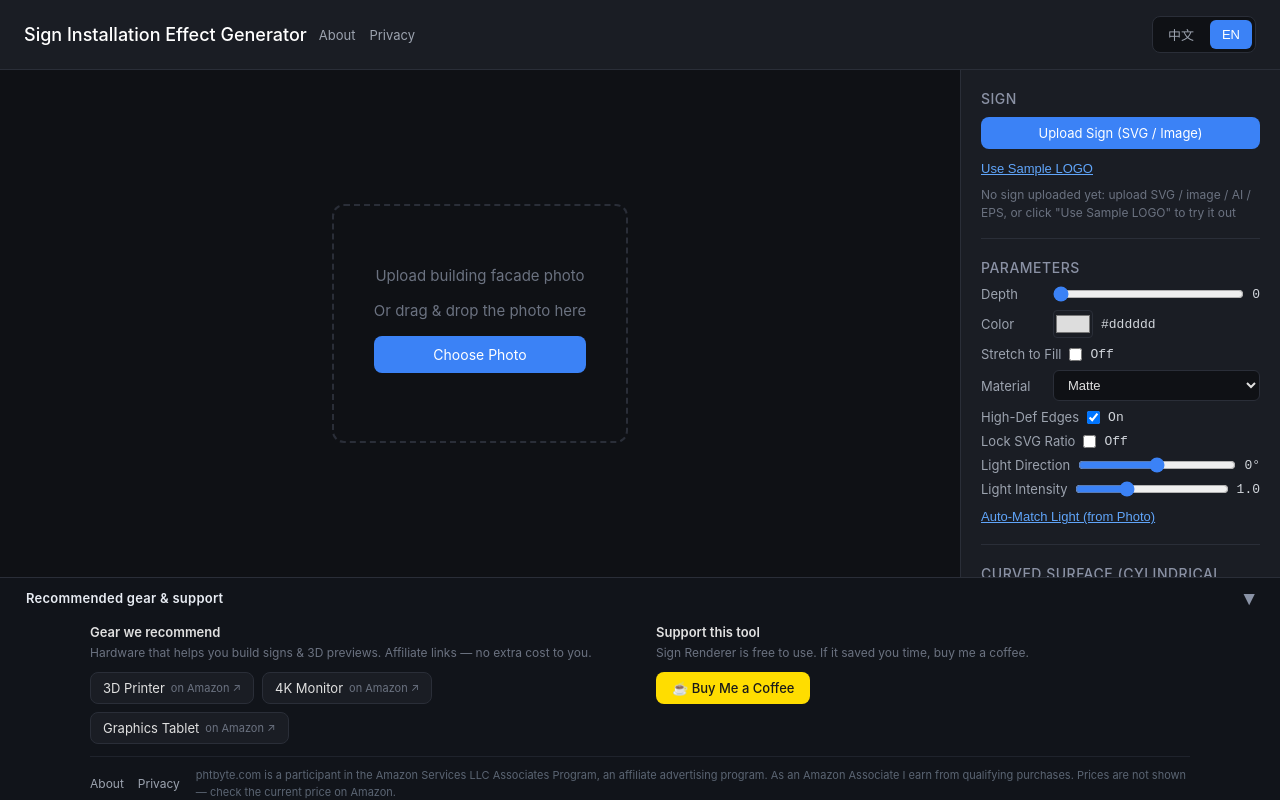
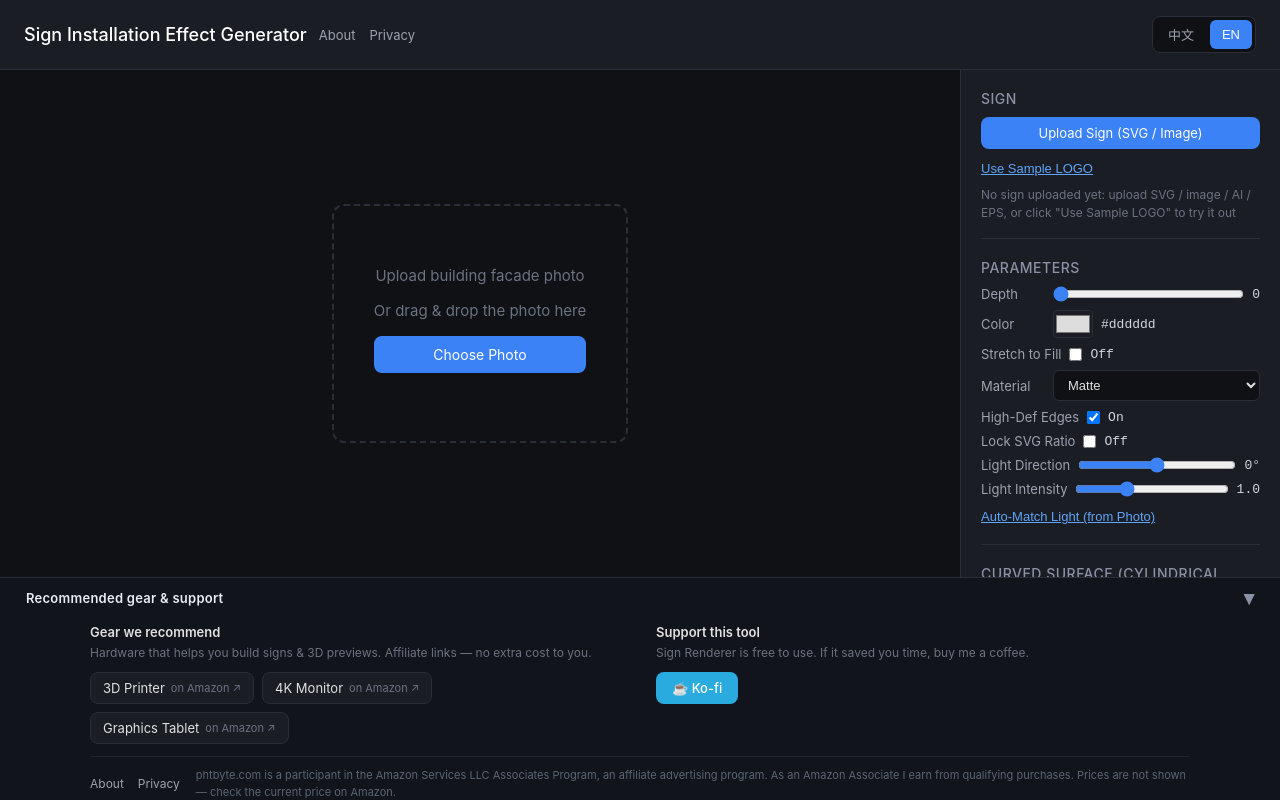
Before and after one commit to pht1991/sign-renderer, a React (Vite) app: page / in a window 1280 px wide. Built offline with nearby package versions, Linux system fonts and the light colour scheme.

Commit message:
feat: 赞助渠道由 Buy Me a Coffee 切换为 Ko-fi

```diff
--- a/public/about.html
+++ b/public/about.html
@@ -18,7 +18,7 @@
   .chip:hover { border-color: #3b82f6; }
   .chip span { color: #6b7280; font-size: 12px; }
   .btn { display: inline-block; padding: 10px 18px; border-radius: 8px; text-decoration: none; font-size: 14px; margin-right: 10px; }
-  .bmc { background: #ffdd00; color: #1a1a1a; }
+  .kofi { background: #29abe0; color: #fff; }
   .ftc { margin-top: 36px; padding-top: 16px; border-top: 1px solid #2a2e38; font-size: 12px; color: #6b7280; }
   code { background: #15181f; padding: 2px 6px; border-radius: 4px; color: #93c5fd; }
 </style>
@@ -45,7 +45,7 @@
   <h2>Support this tool</h2>
   <p>If Sign Renderer saved you time, consider supporting its development:</p>
   <p>
-    <a class="btn bmc" href="https://buymeacoffee.com/haitaopan" target="_blank" rel="noopener">☕ Buy Me a Coffee</a>
+    <a class="btn kofi" href="https://ko-fi.com/haitaopan" target="_blank" rel="noopener">☕ Ko-fi</a>
   </p>
 
   <a class="back" href="./">← Back to Sign Renderer</a>
--- a/src/AffiliateBanner.tsx
+++ b/src/AffiliateBanner.tsx
@@ -19,7 +19,7 @@ const PRODUCTS = [
   { kw: 'graphics tablet', labelKey: 'abProdTablet' },
 ]
 
-const BMC_URL = 'https://buymeacoffee.com/haitaopan'
+const KOFI_URL = 'https://ko-fi.com/haitaopan'
 
 export default function AffiliateBanner() {
   const { t } = useI18n()
@@ -62,8 +62,8 @@ export default function AffiliateBanner() {
             <h3 className="ab-title">{t('abSupportTitle')}</h3>
             <p className="ab-sub">{t('abSupportSub')}</p>
             <div className="ab-donate">
-              <a className="ab-btn ab-bmc" href={BMC_URL} target="_blank" rel="noopener">
-                ☕ Buy Me a Coffee
+              <a className="ab-btn ab-kofi" href={KOFI_URL} target="_blank" rel="noopener">
+                ☕ Ko-fi
               </a>
             </div>
           </div>
--- a/src/App.css
+++ b/src/App.css
@@ -736,9 +736,8 @@ body {
 .ab-btn:hover {
   opacity: 0.88;
 }
-.ab-bmc {
-  background: #ffdd00;
-  color: #1a1a1a;
+.ab-kofi {
+  background: #29abe0;
 }
 .ab-sponsor {
   background: #10b981;
```
